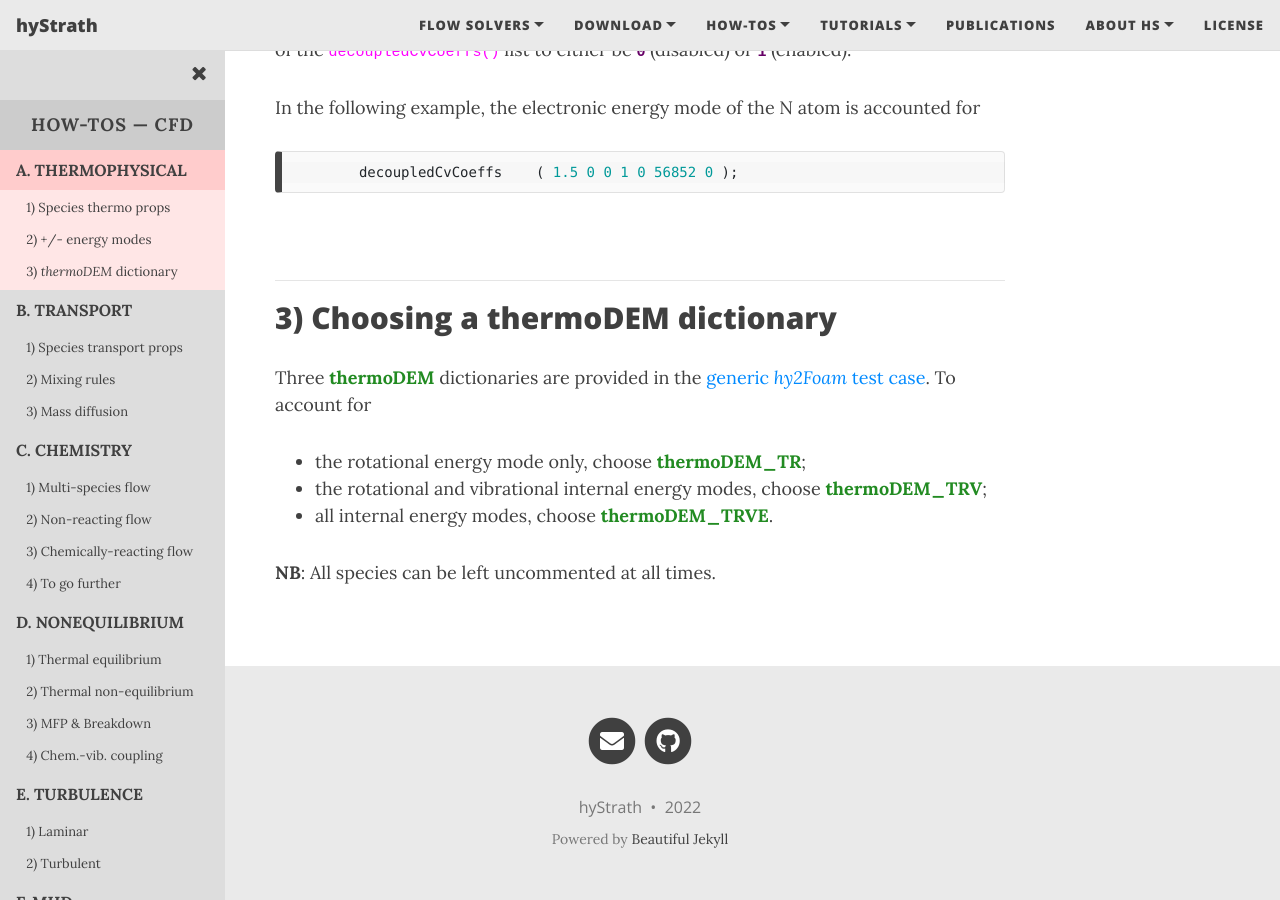
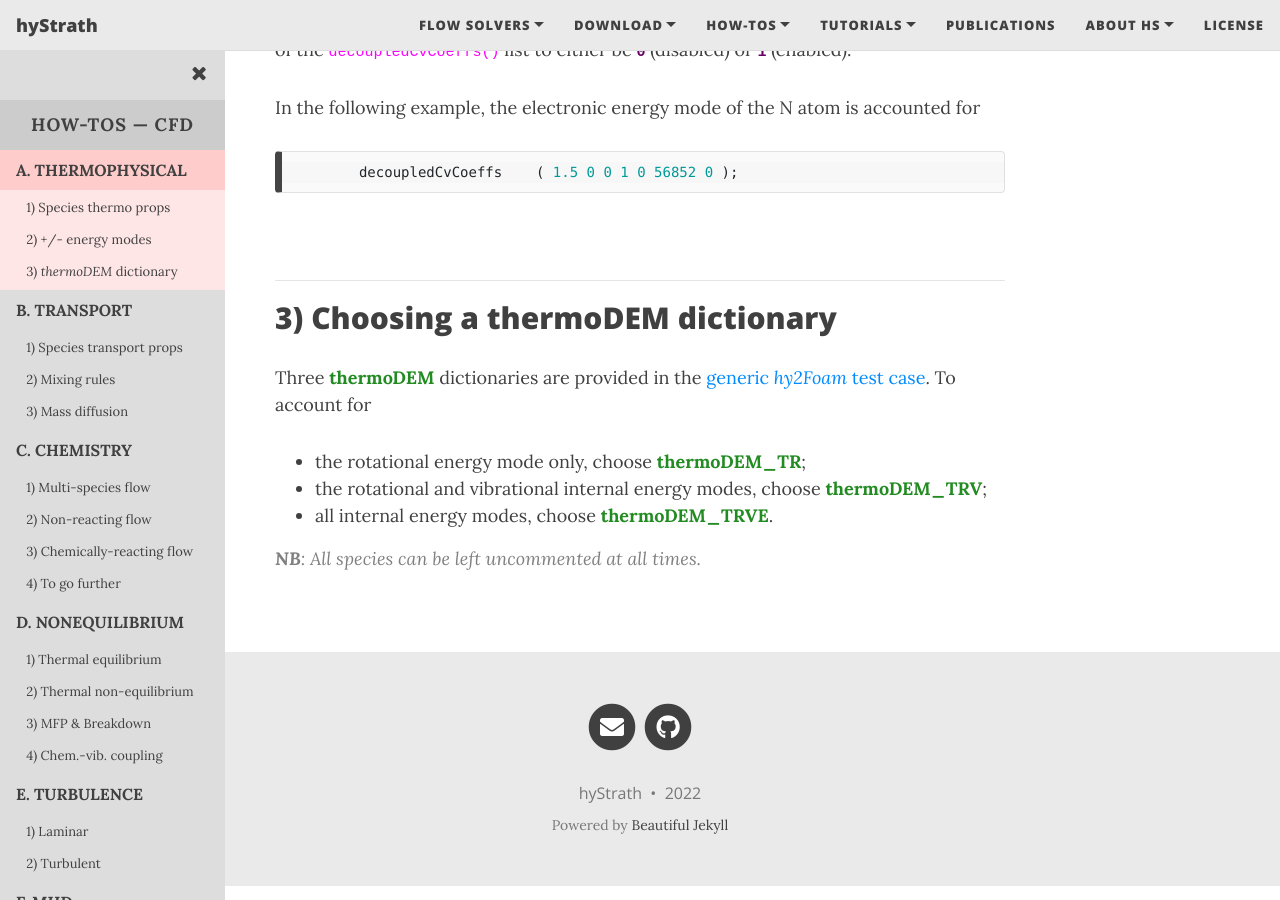
Before and after one commit to hystrath/hystrath.github.io, a Jekyll site: the page built from how-tos-cfd-fleming/how-tos-cfd-fleming-thermophysical.md, in a window 1280 px wide and 900 px high, scrolled down 3552 px. Built offline with Jekyll 4.4.1, drawn with Linux system fonts in a browser that asks for light colours; nearby versions of some CDN libraries; formulas are drawn with MathJax 3.

Commit message:
Editing pages

```diff
--- a/how-tos-cfd-fleming/how-tos-cfd-fleming-thermophysical.md
+++ b/how-tos-cfd-fleming/how-tos-cfd-fleming-thermophysical.md
@@ -249,4 +249,4 @@ Three <dict>thermoDEM</dict> dictionaries are provided in the [generic *hy2Foam*
   + the rotational and vibrational internal energy modes, choose <dict>thermoDEM_TRV</dict>;
   + all internal energy modes, choose <dict>thermoDEM_TRVE</dict>.
 
-<b>NB</b>: All species can be left uncommented at all times.
+> <b>NB</b>: All species can be left uncommented at all times.
```
Also changed, not shown: how-tos-cfd-fleming/how-tos-cfd-fleming-transport.md (+1 -1 lines).
